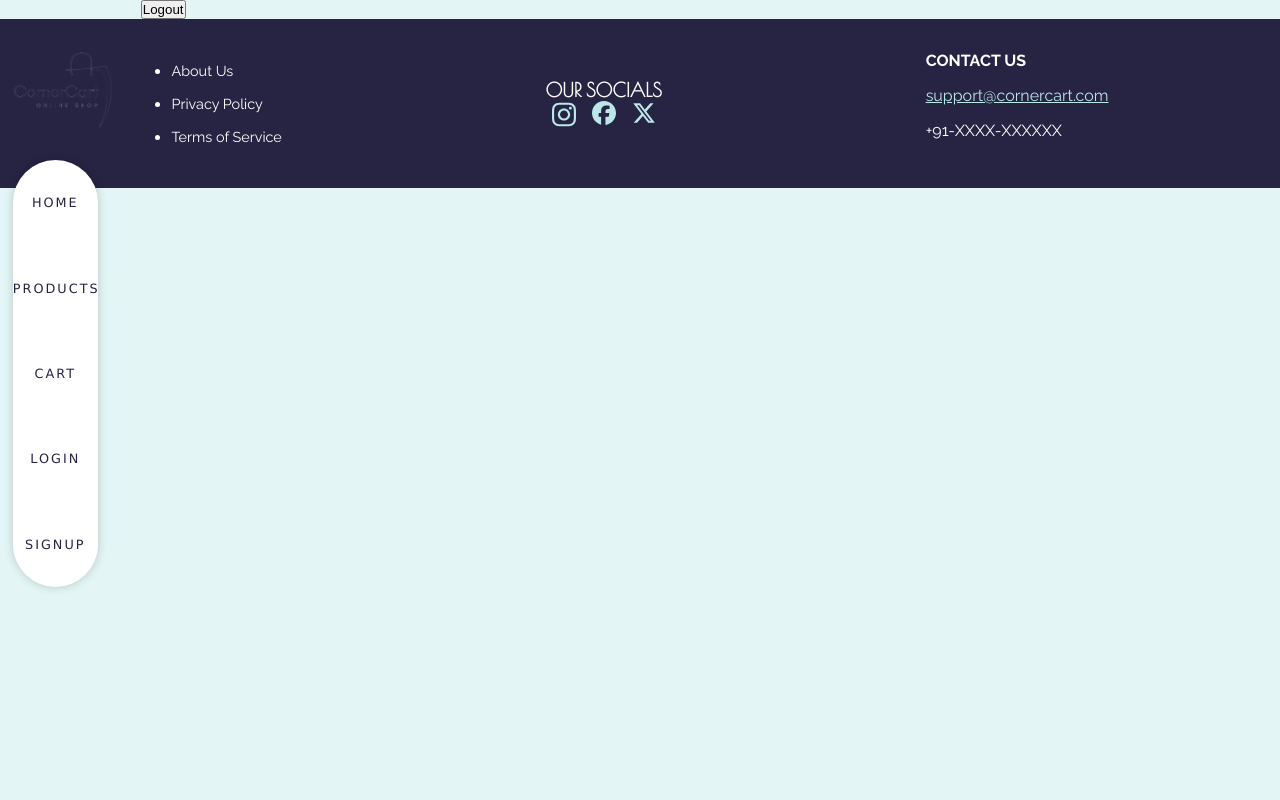
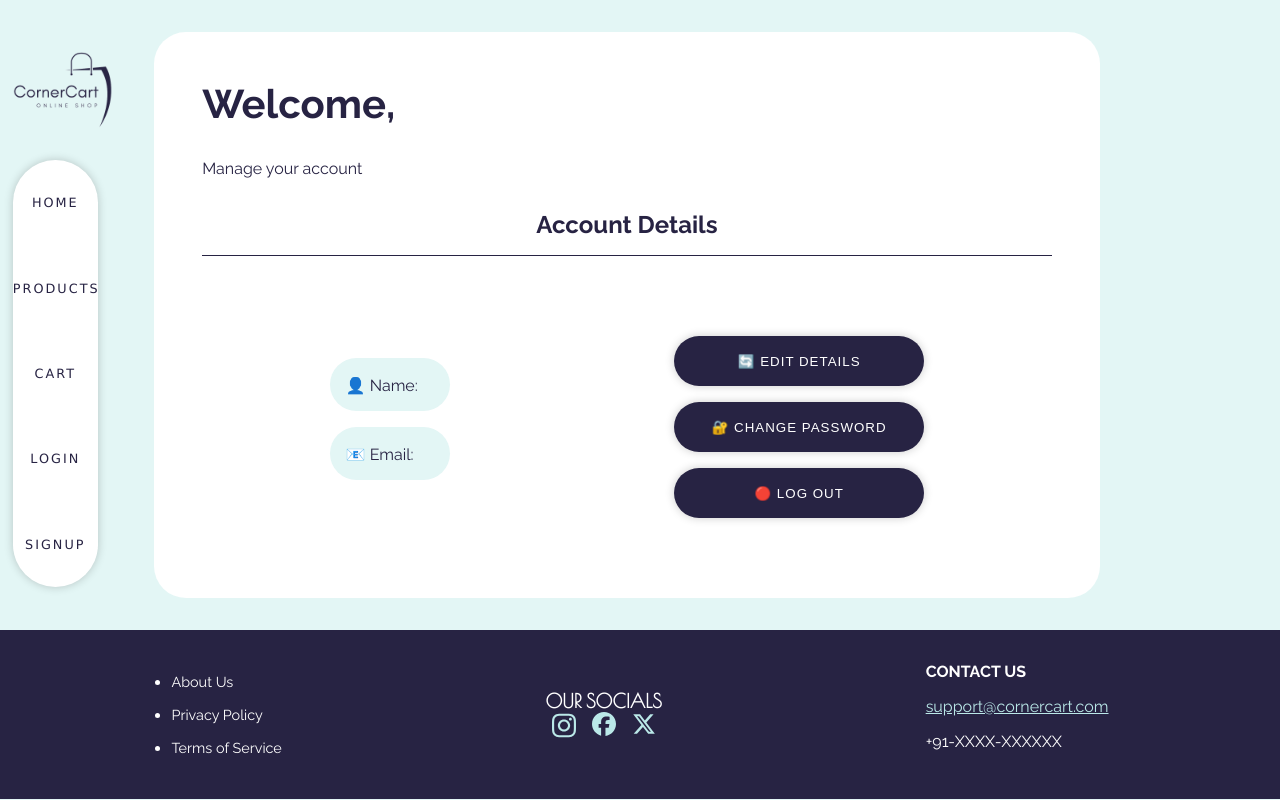
Before and after one commit to Madhu-U/eCommerce-project, a React (Vite) app: page /profile in a window 1280 px wide. Built offline with nearby package versions, Linux system fonts and the light colour scheme.

Commit message:
Updated the Profile page. Added options to edit details and change password in the profile page

```diff
--- a/src/components/Nav/Nav.jsx
+++ b/src/components/Nav/Nav.jsx
@@ -76,7 +76,7 @@ const Nav = () => {
             onClick={() => setLoggedIn(false)}
             className={styles.logoutBtn}
           >
-            Logout
+            Log out
           </button>
         )}
       </nav>
--- a/src/context/ProductContext.jsx
+++ b/src/context/ProductContext.jsx
@@ -8,6 +8,7 @@ const ProductProvider = ({ children }) => {
   const [products, setProducts] = useState(data);
   const [cart, setCart] = useState([]);
   const [loggedIn, setLoggedIn] = useState(false);
+  const [currentUser, setCurrentUser] = useState({});
 
   const toggleCartItem = (product) => {
     const isInCart = cart.find((item) => item.id === product.id);
@@ -26,6 +27,8 @@ const ProductProvider = ({ children }) => {
         toggleCartItem,
         loggedIn,
         setLoggedIn,
+        currentUser,
+        setCurrentUser,
       }}
     >
       {children}
--- a/src/pages/Login/Login.jsx
+++ b/src/pages/Login/Login.jsx
@@ -14,10 +14,12 @@ const Login = () => {
 
   const [users, setUsers] = useState([]);
   const [errorDisplay, setErrorDisplay] = useState({});
-  const [signUpSuccess, setSignUpSuccess] = useState(false);
+  const [loginSuccess, setLoginSuccess] = useState(false);
 
   const { email, password } = loginValues;
-  const { setLoggedIn } = useContext(ProductContext);
+  const { setLoggedIn, currentUser, setCurrentUser } =
+    useContext(ProductContext);
+
   const navigate = useNavigate();
 
   const handleChange = (e) => {
@@ -68,11 +70,13 @@ const Login = () => {
   const handleSubmit = (e) => {
     e.preventDefault();
     let errors = validateForm();
+    const currUser = users.find((x) => x.email === email);
     if (Object.keys(errors).length === 0) {
       const submitStatus = checkLogin();
       if (submitStatus) {
         setLoggedIn(true);
-        setSignUpSuccess(!signUpSuccess);
+        setLoginSuccess(!loginSuccess);
+        setCurrentUser(currUser);
         console.log("Login successful");
         setTimeout(() => {
           navigate("/");
@@ -90,9 +94,9 @@ const Login = () => {
   };
 
   const checkLogin = () => {
-    const currentUser = users.find((x) => x.email === email);
-    if (currentUser) {
-      if (currentUser.password !== password) {
+    const current = users.find((x) => x.email === email);
+    if (current) {
+      if (current.password !== password) {
         return false;
       }
       return true;
@@ -132,9 +136,7 @@ const Login = () => {
       {errorDisplay["password"] && <span>{errorDisplay["password"]}</span>}
       <input type="submit" value="Submit" className={styles.submit} />
       {errorDisplay["submit"] && <span>{errorDisplay["submit"]}</span>}
-      {signUpSuccess && (
-        <div className={styles.success}>Sign Up Successful</div>
-      )}
+      {loginSuccess && <div className={styles.success}>Sign Up Successful</div>}
       <div className={styles.reset}>
         <p>Don’t have an account?</p>
         <a href="#">Sign up now</a>
--- a/src/pages/Profile/Profile.jsx
+++ b/src/pages/Profile/Profile.jsx
@@ -1,11 +1,135 @@
-import React, { useContext } from "react";
+import React, { useContext, useState } from "react";
+import styles from "./profile.module.css";
 import { ProductContext } from "../../context/ProductContext";
+import closeIcon from "../../assets/images/x-solid.svg";
+import { useNavigate } from "react-router-dom";
 
 const Profile = () => {
-  const { loggedIn, setLoggedIn } = useContext(ProductContext);
+  const { currentUser, loggedIn, setLoggedIn } = useContext(ProductContext);
+  const { fullName, email } = currentUser;
+  const [editDetails, setEditDetails] = useState(false);
+  const [changePassword, setChangePassword] = useState(false);
+  const navigate = useNavigate();
   return (
-    <div>
-      <button onClick={() => setLoggedIn(false)}>Logout</button>
+    <div className={styles.profileContainer}>
+      <div className={styles.profileDetails}>
+        <h1>Welcome, {fullName}</h1>
+        <p>Manage your account</p>
+        <h2>Account Details</h2>
+        <div className={styles.profileContent}>
+          <ul>
+            <li>
+              <p>
+                👤 Name: <span>{fullName}</span>
+              </p>
+            </li>
+            <li>
+              <p>
+                📧 Email: <span>{email}</span>
+              </p>
+            </li>
+          </ul>
+          <div className={styles.btns}>
+            <button
+              onClick={() => {
+                setEditDetails(true);
+              }}
+            >
+              🔄 Edit Details
+            </button>
+            <button
+              onClick={() => {
+                setChangePassword(true);
+              }}
+            >
+              🔐 Change Password
+            </button>
+            <button
+              onClick={() => {
+                setLoggedIn(false);
+                navigate("/login");
+              }}
+            >
+              🔴 Log Out
+            </button>
+          </div>
+        </div>
+      </div>
+      {(editDetails || changePassword) && (
+        <div
+          className={styles.overlay}
+          onClick={() => {
+            editDetails ? setEditDetails(false) : setChangePassword(false);
+          }}
+        >
+          {
+            <>
+              {editDetails && (
+                <>
+                  <form
+                    className={styles.detailsForm}
+                    onClick={(e) => e.stopPropagation()}
+                  >
+                    <div>
+                      <h2>Edit Your Details</h2>
+                      <div onClick={() => setEditDetails(false)}>
+                        <img src={closeIcon} alt="" />
+                      </div>
+                    </div>
+                    <input
+                      type="text"
+                      name="name"
+                      id="name"
+                      placeholder="Enter New Name"
+                    />
+                    <input
+                      type="email"
+                      name="email"
+                      id="email"
+                      placeholder="Enter New Email"
+                    />
+                    <button>Submit</button>
+                  </form>
+                </>
+              )}
+              {changePassword && (
+                <>
+                  <form
+                    className={styles.detailsForm}
+                    onClick={(e) => e.stopPropagation()}
+                  >
+                    <div>
+                      <h2>Change Password</h2>
+                      <div onClick={() => setChangePassword(false)}>
+                        <img src={closeIcon} alt="" />
+                      </div>
+                    </div>
+                    <input
+                      type="password"
+                      name="oldPassword"
+                      id="oldPassword"
+                      placeholder="Enter your old password"
+                    />
+                    <input
+                      type="password"
+                      name="newPassword"
+                      id="newPassword"
+                      placeholder="Enter your New Password"
+                    />
+                    <input
+                      type="password"
+                      name="confirmNewPassword"
+                      id="confirmNewPassword"
+                      placeholder="Confirm New Password"
+                    />
+                    <button>Submit</button>
+                  </form>
+                </>
+              )}
+            </>
+          }
+        </div>
+      )}
     </div>
   );
 };
--- a/src/pages/Profile/profile.module.css
+++ b/src/pages/Profile/profile.module.css
@@ -0,0 +1,171 @@
+.profileContainer {
+  padding: 2rem;
+  width: 100%;
+  .profileDetails {
+    background-color: var(--clr-light);
+    padding: 3rem;
+    border-radius: 2rem;
+    width: 80%;
+    font-family: var(--ff-main);
+    color: var(--clr-dark);
+    h1 {
+      margin-bottom: 2rem;
+      font-size: 2.5rem;
+    }
+    p {
+      font-size: 1rem;
+      margin-block: 2rem;
+    }
+    h2 {
+      margin-block: 2rem;
+      padding-bottom: 1rem;
+      border-bottom: 1px solid var(--clr-dark);
+      text-align: center;
+    }
+
+    .profileContent {
+      width: 70%;
+      margin-inline: auto;
+      display: flex;
+      align-items: center;
+      justify-content: space-between;
+      ul {
+        list-style: none;
+        li {
+          p {
+            background-color: var(--clr-teal-light);
+            color: var(--clr-dark);
+            padding: 1rem;
+            border-radius: 50rem;
+            font-size: 1rem;
+            margin-block: 1rem;
+
+            span {
+              font-size: 1.1rem;
+              font-weight: 700;
+              margin-left: 1rem;
+            }
+          }
+        }
+      }
+      .btns {
+        display: flex;
+        flex-direction: column;
+        gap: 1rem;
+        margin-block: 3rem 2rem;
+        button {
+          height: 50px;
+          width: 250px;
+          border: none;
+          border-radius: 50rem;
+          background-color: var(--clr-dark);
+          color: var(--clr-light);
+          text-transform: uppercase;
+          letter-spacing: 1px;
+          box-shadow: 0px 0px 10px rgba(0, 0, 0, 0.2);
+          cursor: pointer;
+          transition: 0.2s ease-in-out;
+          &:hover {
+            scale: 1.1;
+            background-color: var(--clr-light);
+            color: var(--clr-dark);
+          }
+          &:active {
+            scale: 1;
+          }
+        }
+      }
+    }
+  }
+
+  .overlay {
+    position: absolute;
+    display: grid;
+    place-items: center;
+    top: 0;
+    right: 0;
+    width: 90%;
+    height: 100%;
+    backdrop-filter: blur(8px);
+    font-family: var(--ff-main);
+    color: var(--clr-dark);
+
+    .detailsForm {
+      display: flex;
+      flex-direction: column;
+      width: 30%;
+      gap: 1rem;
+      background-color: var(--clr-light);
+      padding: 2rem;
+      border-radius: 2rem;
+      box-shadow: 0px 0px 10px rgba(0, 0, 0, 0.3);
+      animation: fadeIn 0.3s ease forwards;
+
+      > div {
+        display: flex;
+        justify-content: space-between;
+        align-items: center;
+        border-bottom: 2px solid var(--clr-dark);
+        padding-bottom: 1rem;
+
+        > div {
+          width: 25px;
+          height: 25px;
+          background-color: var(--clr-dark);
+          padding: 0.5rem;
+          display: grid;
+          place-items: center;
+          border-radius: 0.5rem;
+          cursor: pointer;
+          transition: 0.2s ease-in-out;
+          &:hover {
+            scale: 1.1;
+          }
+          &:active {
+            scale: 1;
+          }
+          img {
+            width: 25px;
+            height: 25px;
+          }
+        }
+      }
+
+      input {
+        height: 50px;
+        padding-inline: 1rem;
+        font-size: 1rem;
+      }
+      button {
+        height: 50px;
+        border: none;
+        width: 90%;
+        margin-inline: auto;
+        border-radius: 50rem;
+        background-color: var(--clr-dark);
+        color: var(--clr-light);
+        text-transform: uppercase;
+        letter-spacing: 1px;
+        box-shadow: 0px 0px 10px rgba(0, 0, 0, 0.2);
+        cursor: pointer;
+        transition: 0.1s ease-in-out;
+        &:hover {
+          scale: 1.1;
+          background-color: var(--clr-light);
+          color: var(--clr-dark);
+        }
+        &:active {
+          scale: 1;
+        }
+      }
+    }
+  }
+}
+@keyframes fadeIn {
+  from {
+    transform: translateX(100%);
+  }
+  to {
+    transform: translateX(0);
+  }
+}
```
